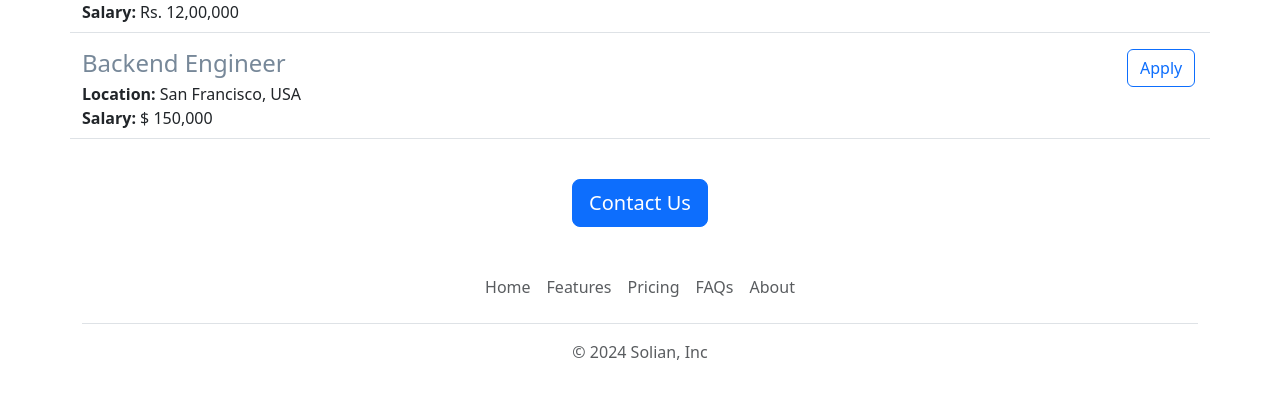
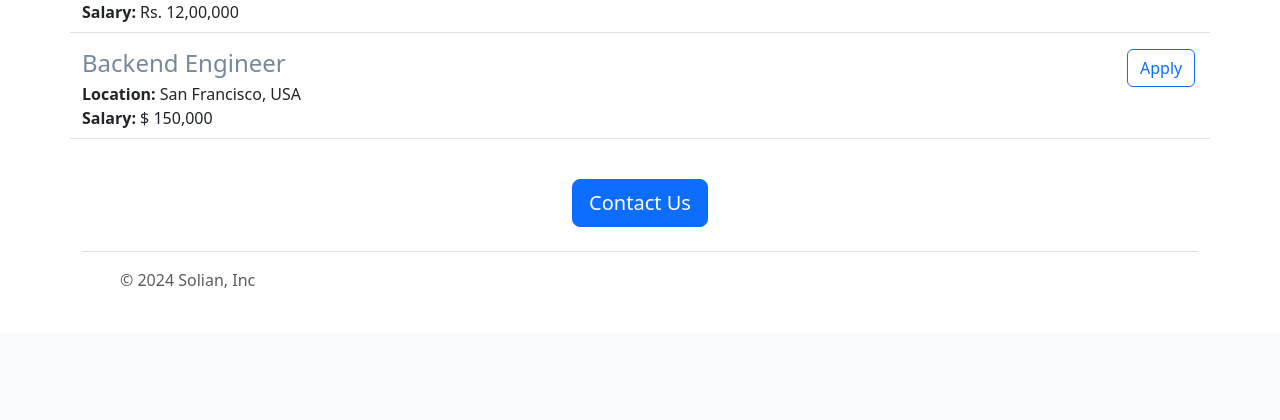
Before and after one commit to pxxjan/Solian-Careers-App, a Flask app: page / in a window 1280 px wide. Shown: the part 1129-1549 px from the top of the page. After the commit the page ends 1417 px from the top, so only its background shows below. Run offline with Flask 3, Linux system fonts and the light colour scheme.

Commit message:
foooter changes

```diff
--- a/templates/footer.html
+++ b/templates/footer.html
@@ -1,12 +1,16 @@
 <div class="container">
-    <footer class="py-3 my-4">
-      <ul class="nav justify-content-center border-bottom pb-3 mb-3">
-        <li class="nav-item"><a href="#" class="nav-link px-2 text-body-secondary">Home</a></li>
-        <li class="nav-item"><a href="#" class="nav-link px-2 text-body-secondary">Features</a></li>
-        <li class="nav-item"><a href="#" class="nav-link px-2 text-body-secondary">Pricing</a></li>
-        <li class="nav-item"><a href="#" class="nav-link px-2 text-body-secondary">FAQs</a></li>
-        <li class="nav-item"><a href="#" class="nav-link px-2 text-body-secondary">About</a></li>
+    <footer class="d-flex flex-wrap justify-content-between align-items-center py-3 my-4 border-top">
+      <div class="col-md-4 d-flex align-items-center">
+        <a href="/" class="mb-3 me-2 mb-md-0 text-body-secondary text-decoration-none lh-1">
+          <svg class="bi" width="30" height="24"><use xlink:href="#bootstrap"/></svg>
+        </a>
+        <span class="mb-3 mb-md-0 text-body-secondary">&copy; 2024 Solian, Inc</span>
+      </div>
+
+      <ul class="nav col-md-4 justify-content-end list-unstyled d-flex">
+        <li class="ms-3"><a class="text-body-secondary" href="#"><svg class="bi" width="24" height="24"><use xlink:href="#twitter"/></svg></a></li>
+        <li class="ms-3"><a class="text-body-secondary" href="#"><svg class="bi" width="24" height="24"><use xlink:href="#instagram"/></svg></a></li>
+        <li class="ms-3"><a class="text-body-secondary" href="#"><svg class="bi" width="24" height="24"><use xlink:href="#facebook"/></svg></a></li>
       </ul>
-      <p class="text-center text-body-secondary">&copy; 2024 Solian, Inc</p>
     </footer>
   </div>
```
